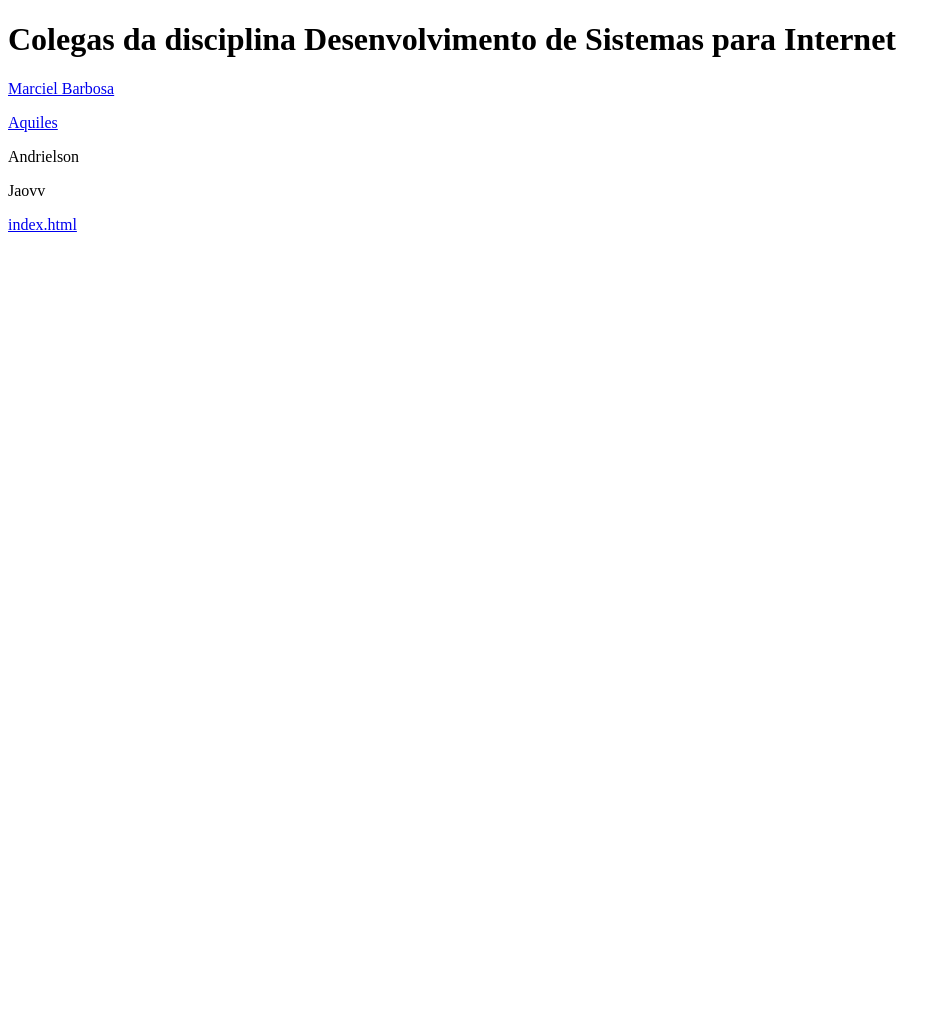
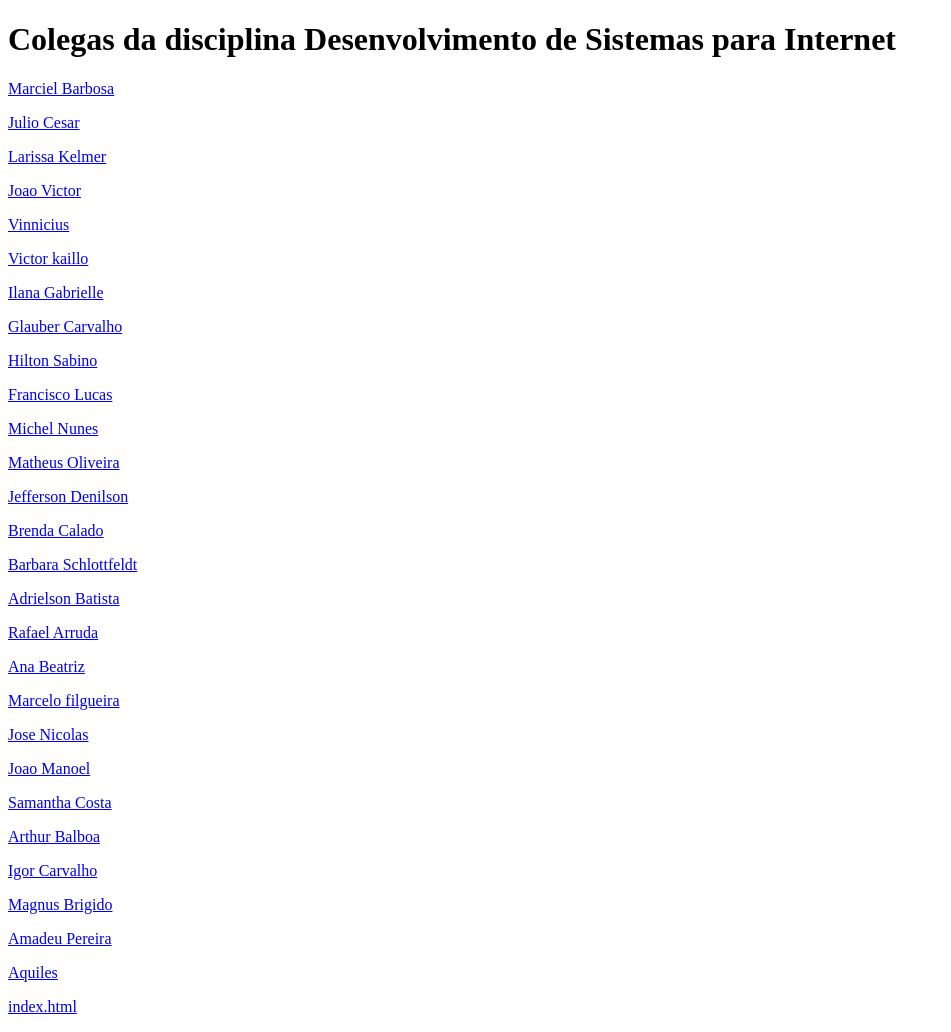
Before and after one commit to helderdantas/helderdantas.github.io, a plain HTML site: page linkcolegas.html in a window 1280 px wide. Shown: the whole page, without its empty margins (0-951 px from the left). Before the commit the page ends 800 px from the top, so only its background shows below. Drawn offline with Linux system fonts and the light colour scheme.

Commit message:
Adicionei alguns sites dos colegas

```diff
--- a/linkcolegas.html
+++ b/linkcolegas.html
@@ -8,9 +8,32 @@
 
 <h1>Colegas da disciplina Desenvolvimento de Sistemas para Internet</h1>
 <p><a href="https://github.com/macielbarbosa">Marciel Barbosa</a></p>
-<p><a href="https://aquielsburlamaqui.github.io" >Aquiles</a></p>
-<p><a herf="https://andrielsonsantos.github.io">Andrielson</a></p>
-<p><a herf="https://Jaovv.github.io">Jaovv</a></p>
+<p><a href="https://github.com/JulioBandeira97">Julio Cesar</a></p>
+<p><a href="https://github.com/lariskelmer">Larissa Kelmer</a></p>
+<p><a href="https://github.com/jaovv">Joao Victor</a></p>
+<p><a href="https://github.com/vinniciusl">Vinnicius</a></p>
+<p><a href="https://github.com/victorkaillo">Victor kaillo</a></p>
+<p><a href="https://github.com/GabrielleDuarte">Ilana Gabrielle</a></p>
+<p><a href="https://github.com/GlauberC">Glauber Carvalho</a></p>
+<p><a href="https://github.com/hiltonjr">Hilton Sabino</a></p>
+<p><a href="https://github.com/lucasvn">Francisco Lucas</a></p>
+<p><a href="www.profmichel.rf.gd">Michel Nunes</a></p>
+<p><a href="https://github.com/mofreitas">Matheus Oliveira</a></p>
+<p><a href="https://github.com/jeffersondenilson">Jefferson Denilson</a></p>
+<p><a href="https://github.com/itsbrendacyall">Brenda Calado</a></p>
+<p><a href="https://github.com/babschlott">Barbara Schlottfeldt</a></p>
+<p><a href="https://github.com/andrielsonsantos">Adrielson Batista</a></p>
+<p><a href="https://github.com/rafarneves">Rafael Arruda</a></p>
+<p><a href="https://github.com/Ana-Beatriz-Marinho">Ana Beatriz</a></p>
+<p><a href="https://github.com/marcelofilgueira">Marcelo filgueira</a></p>
+<p><a href="https://github.com/zenick547">Jose Nicolas</a></p>
+<p><a href="https://github.com/joaomcr">Joao Manoel</a></p>
+<p><a href="https://github.com/samcost">Samantha Costa</a></p>
+<p><a href="https://github.com/arthzzz">Arthur Balboa</a></p>
+<p><a href="https://github.com/igorcbrito">Igor Carvalho</a></p>
+<p><a href="https://github.com/magnusbrigido">Magnus Brigido</a></p>
+<p><a href="https://github.com/amadeupb36">Amadeu Pereira</a></p>
+<p><a href="https://aquilesburlamaqui.github.io">Aquiles</a></p>
 </body>
 </html>
 <p><a href="index.html">index.html</a></p>
```
